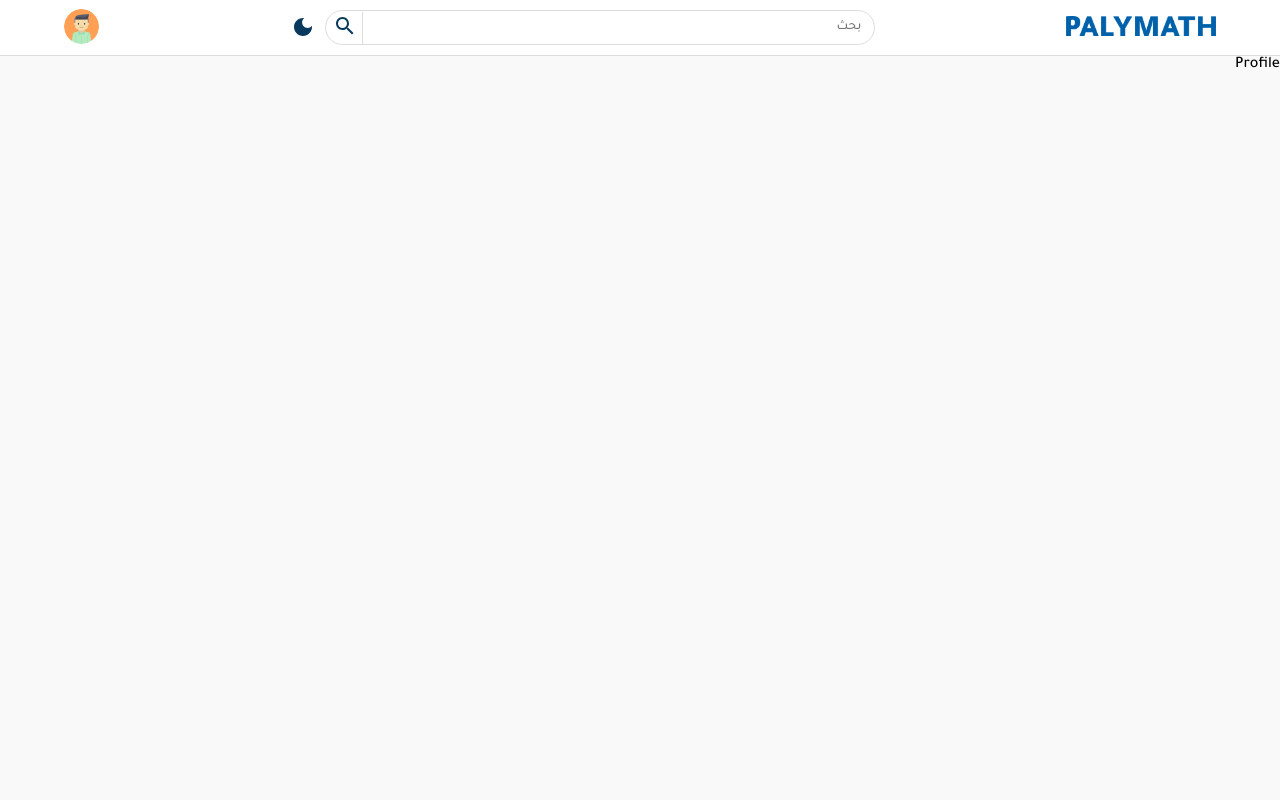
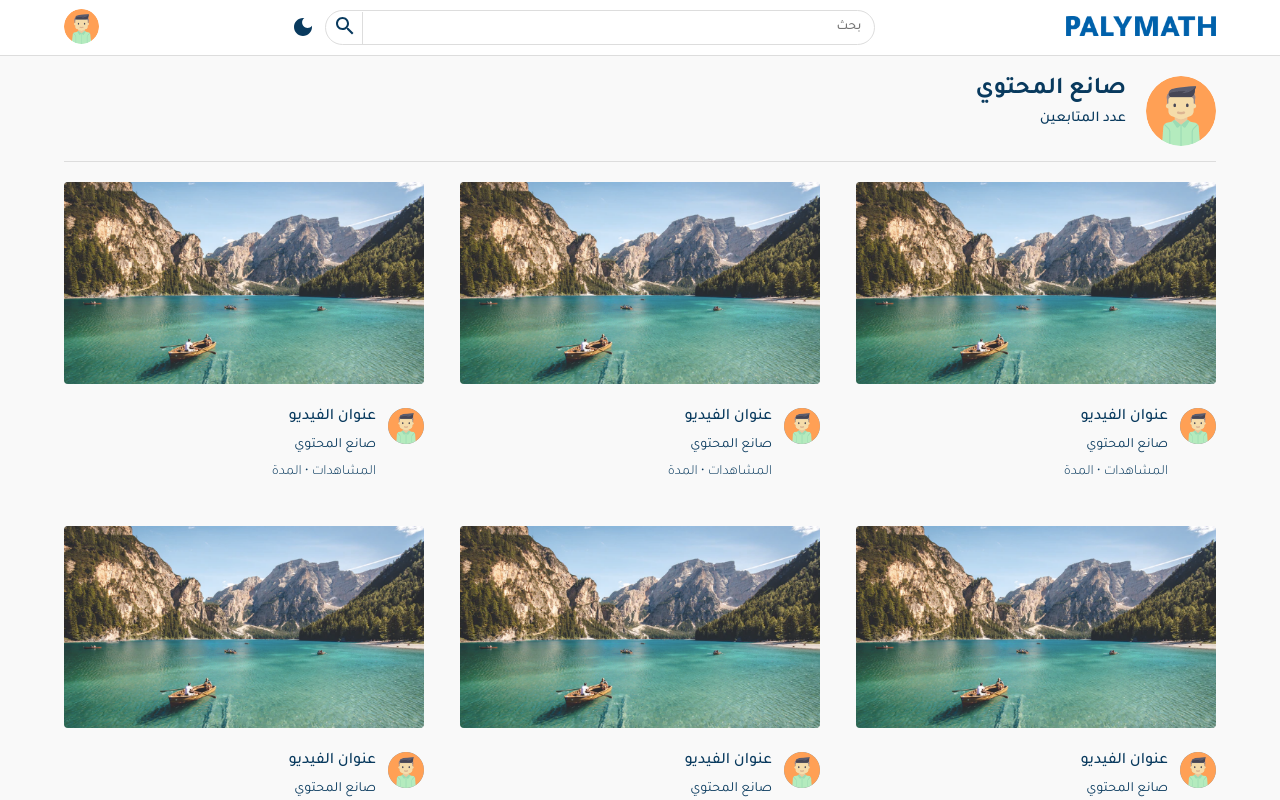
Before and after one commit to Mohamed-Behery/palymath-video-sharing-platform, a React (Create React App) app: page /profile in a window 1280 px wide. Shown: the top 800 px of the page. Built offline with nearby package versions, Linux system fonts and the light colour scheme.

Commit message:
Added The User profile Page

```diff
--- a/src/pages/Profile.jsx
+++ b/src/pages/Profile.jsx
@@ -1,7 +1,82 @@
-import React from 'react'
+import { styled } from "styled-components";
+import Card from "../components/Card";
+import ProfileImg from "../assets/avatar.png";
+
+const Container = styled.div`
+padding: 20px 5%;
+`;
+const Account = styled.div`
+  display: flex;
+  justify-content: space-between;
+`;
+const AccountlInfo = styled.div`
+  display: flex;
+  gap: 20px;
+`;
+const ProfileImage = styled.img`
+  width: 70px;
+  height: 70px;
+  border-radius: 50%;
+`;
+const UserDetails = styled.div`
+  display: flex;
+  flex-direction: column;
+  color: ${({ theme }) => theme.text};
+`;
+const UserName = styled.h2`
+  font-size: 24px;
+  @media screen and (max-width: 430px){
+  font-size: 16px;
+  }
+`;
+const FollowersCounter = styled.span`
+  margin-top: 5px;
+  color: ${({ theme }) => theme.text};
+  font-size: 15px;
+`;
+const Hr = styled.hr`
+  border: 0;
+  height: 1px;
+  background: ${({ theme }) => theme.border};
+  margin: 15px 0;
+`;
+const Cards = styled.div`
+  display: flex;
+  justify-content: space-between;
+  flex-wrap: wrap;
+  margin-top: 20px;
+  @media screen and (max-width: 799px) {
+    justify-content: center;
+  }
+`;
 
 export default function Profile() {
   return (
-    <div>Profile</div>
-  )
+   <Container>
+     <Account>
+      <AccountlInfo>
+        <ProfileImage src={ProfileImg} />
+        <UserDetails>
+          <UserName>صانع المحتوي</UserName>
+          <FollowersCounter>عدد المتابعين</FollowersCounter>
+        </UserDetails>
+      </AccountlInfo>
+    </Account>
+      <Hr />
+   <Cards>
+    <Card />
+    <Card />
+    <Card />
+    <Card />
+    <Card />
+    <Card />
+    <Card />
+    <Card />
+    <Card />
+    <Card />
+    <Card />
+    <Card />
+   </Cards>
+   </Container>
+  );
 }
--- a/src/pages/Video.jsx
+++ b/src/pages/Video.jsx
@@ -56,28 +56,28 @@ const Hr = styled.hr`
   background: ${({ theme }) => theme.border};
   margin: 15px 0;
 `;
-const Channel = styled.div`
+const Account = styled.div`
   display: flex;
   justify-content: space-between;
 `;
-const ChannelInfo = styled.div`
+const AccountlInfo = styled.div`
   display: flex;
   gap: 20px;
 `;
-const Image = styled.img`
+const ProfileImage = styled.img`
   width: 50px;
   height: 50px;
   border-radius: 50%;
 `;
-const ChannelDetail = styled.div`
+const UserDetails = styled.div`
   display: flex;
   flex-direction: column;
   color: ${({ theme }) => theme.text};
 `;
-const ChannelName = styled.span`
+const UserName = styled.span`
   font-weight: 500;
 `;
-const ChannelCounter = styled.span`
+const FollowersCounter = styled.span`
   margin-top: 5px;
   margin-bottom: 20px;
   color: ${({ theme }) => theme.text};
@@ -127,17 +127,17 @@ export default function Video() {
           </Buttons>
         </Details>
         <Hr />
-        <Channel>
-          <ChannelInfo>
-            <Image src={ProfileImg} />
-            <ChannelDetail>
-              <ChannelName>صانع المحتوي</ChannelName>
-              <ChannelCounter>عدد المتابعين</ChannelCounter>
+        <Account>
+          <AccountlInfo>
+            <ProfileImage src={ProfileImg} />
+            <UserDetails>
+              <UserName>صانع المحتوي</UserName>
+              <FollowersCounter>عدد المتابعين</FollowersCounter>
               <Description>وصف الفيديو</Description>
-            </ChannelDetail>
-          </ChannelInfo>
+            </UserDetails>
+          </AccountlInfo>
           <Follow>متابعة</Follow>
-        </Channel>
+        </Account>
         <Hr />
         <Comments />
         <Hr />
```
